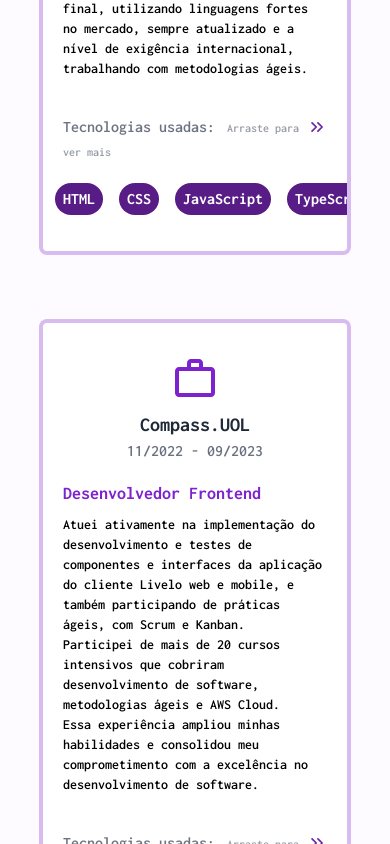
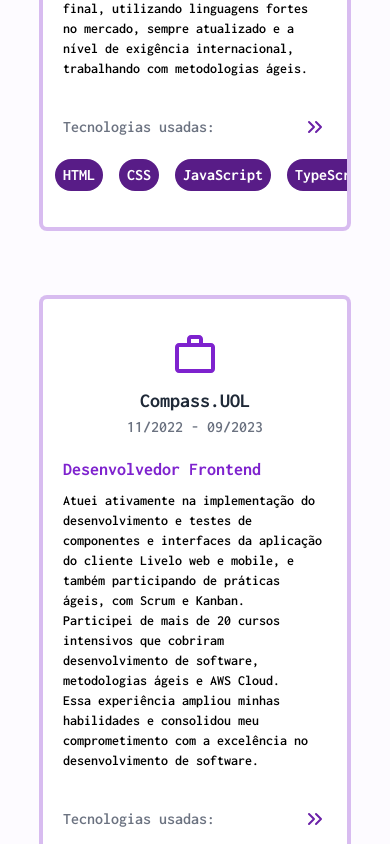
Before and after one commit to lucascmpos/lucascmpos-portfolio, a React (Vite) app: page / in a window 390 px wide. Shown: the part 3600-4444 px from the top of the page. Built offline with nearby package versions, Linux system fonts and the light colour scheme.

Commit message:
style: removing text exp

```diff
--- a/src/components/exp.jsx
+++ b/src/components/exp.jsx
@@ -216,14 +216,6 @@
                     ? "Tecnologias usadas:"
                     : "Used technologies:"}
                 </span>
-
-                <span
-                  className={`text-center text-xs font-semibold ${theme === "light" ? "text-gray-500/70" : "text-gray-400/50"} lg:hidden`}
-                >
-                  {language === "pt"
-                    ? "Arraste para ver mais"
-                    : "Swipe to see more"}
-                </span>
               </div>
 
               <ChevronsRight className="text-purple-800 lg:hidden" />
```
